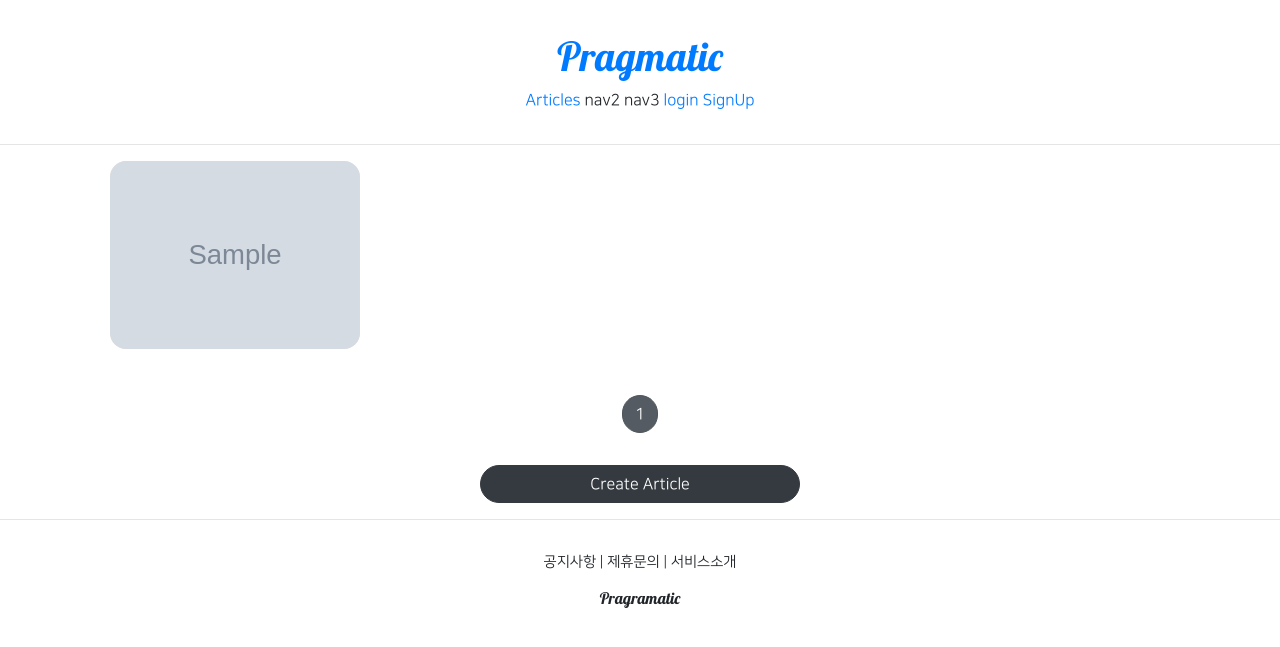
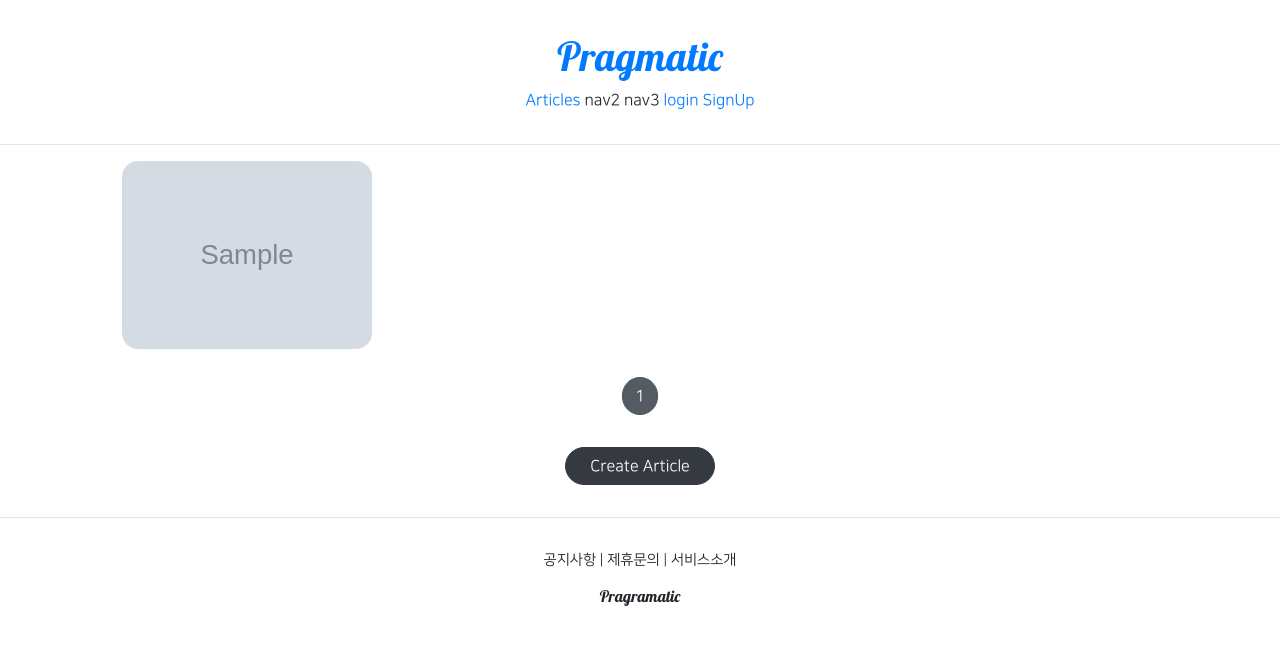
Before and after one commit to sungno/pragmatic, a Django app: page /articles/list/ in a window 1280 px wide. Shown: the top 647 px of the page. Run offline with Django 4.2, Linux system fonts and the light colour scheme; tables that the repository leaves empty hold one stand-in row (values such as "Sample post"); grey boxes marked "Sample" are stand-in pictures; some libraries are stand-ins or nearby versions.

Commit message:
django course 39 commit

```diff
--- a/articleapp/templates/articleapp/list.html
+++ b/articleapp/templates/articleapp/list.html
@@ -2,9 +2,19 @@
 {% load static %}
 {% block content %}
 <style>
+
+    .container {
+        padding: 0;
+        margin: 0, auto;
+    }
+
+
+    .container a {
+        width: 45%;
+        max-width: 250px;
+    }
+
   .container div {
-    width: 250px;
-    background-color: antiquewhite;
     display: flex;
     justify-content: center;
     align-items: center;
@@ -37,7 +47,7 @@
 
     {% include 'snippets/pagination.html' with page_obj=page_obj %}
     <div style="text-align: center;">
-      <a href="{% url 'articleapp:create' %}" class="btn btn-dark rounded-pill col-3 mt-3 mb3" >
+      <a href="{% url 'articleapp:create' %}" class="btn btn-dark rounded-pill mt-3 mb-3 px-4"  >
         Create Article
       </a>
     </div>
--- a/pragmatic/settings.py
+++ b/pragmatic/settings.py
@@ -34,7 +34,7 @@ SECRET_KEY = env('SECRET_KEY')
 # SECURITY WARNING: don't run with debug turned on in production!
 DEBUG = True
 
-ALLOWED_HOSTS = []
+ALLOWED_HOSTS = ['*']
 
 
 # Application definition
--- a/static/base.css
+++ b/static/base.css
@@ -1,3 +1,10 @@
+
+
+@media screen and (max-width:500px) {
+    html {
+        font-size: 13px;
+    }
+}
 
 .pragmatic_logo{
     font-family: 'Lobster', sans-serif;
--- a/static/js/magicgrid.js
+++ b/static/js/magicgrid.js
@@ -289,7 +289,7 @@ MagicGrid.prototype.listen = function listen () {
 let magicGrid = new MagicGrid({
   container: '.container',
   animate: true,
-  gutter: 30,
+  gutter: 12,
   static: true,
   useMin: true
 });
--- a/templates/head.html
+++ b/templates/head.html
@@ -2,6 +2,7 @@
 
 <head>
     <meta charset="UTF-8">
+    <meta name="viewport" content="width=device-width, initial-scale=1, shrink-to-fit=no">
     <title>Pramgmatic</title>
 
     <!--  BOOTSTRAP LINK  -->
```
